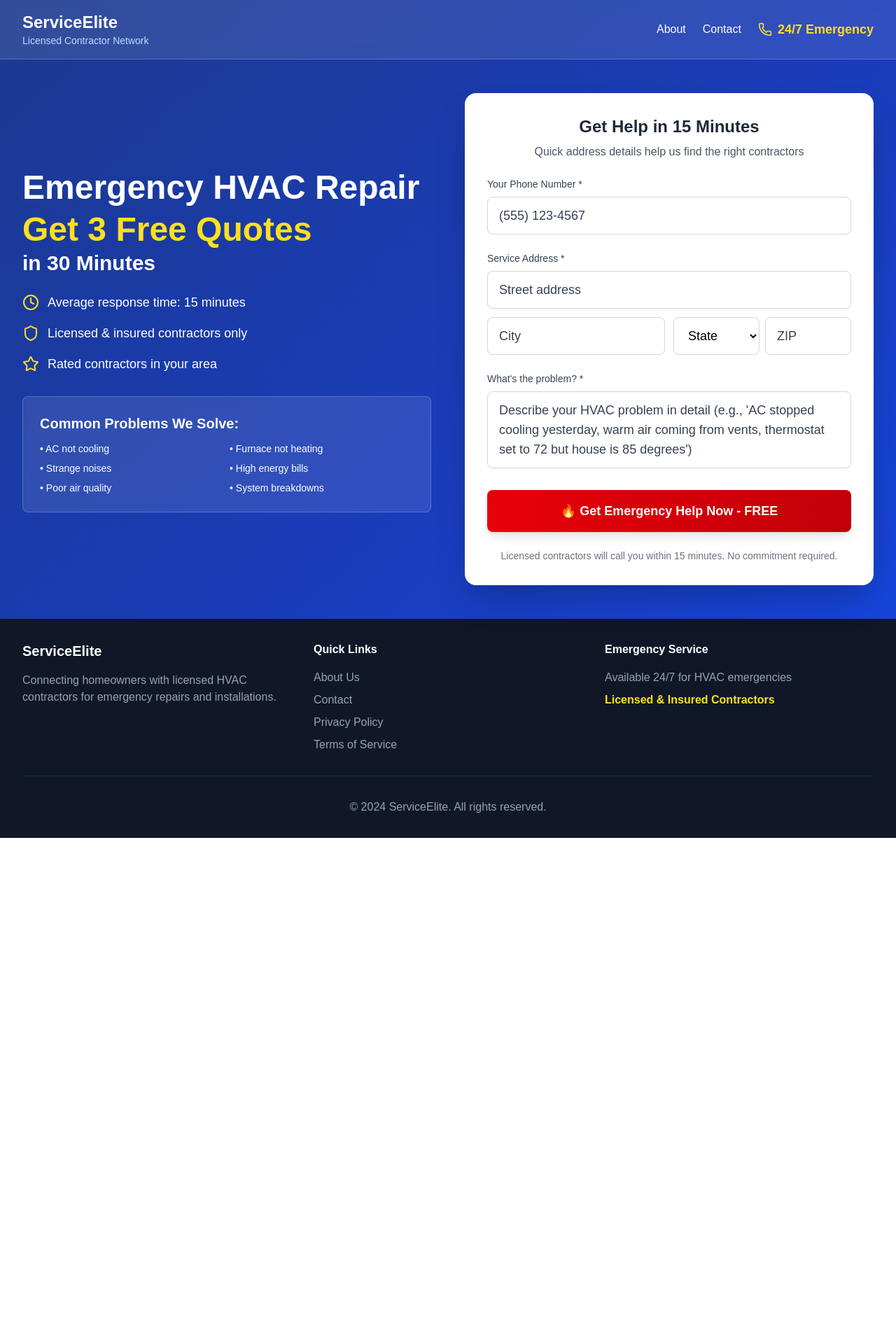
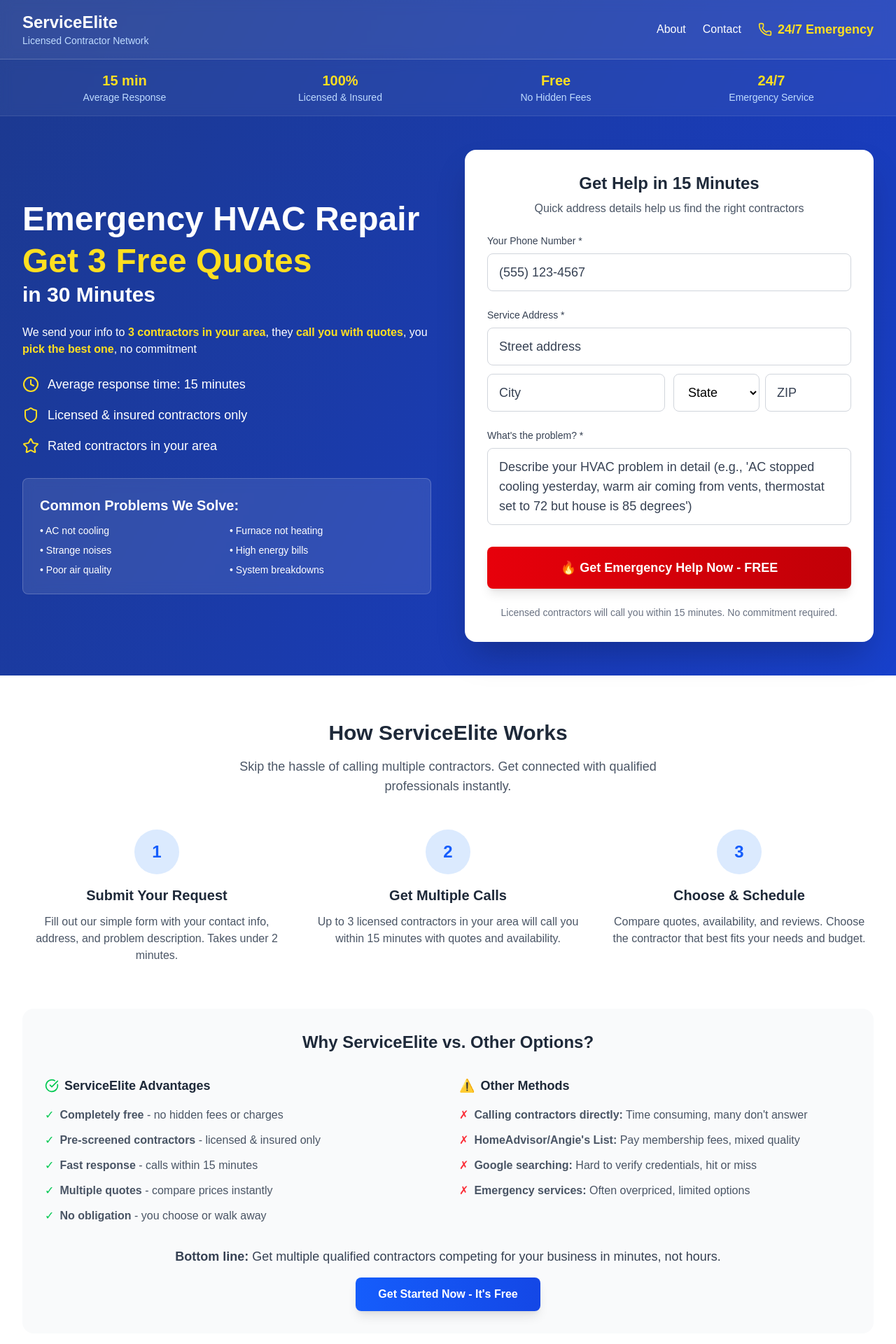
Before and after one commit to NPierce1798/QuickQuote, a Next.js app: page / in a window 1280 px wide. Shown: the top 1920 px of the page at 70% size. Before the commit the page ends 1197 px from the top, so only its background shows below. Built offline with nearby package versions, Linux system fonts and the light colour scheme; no server answers.

Commit message:
Added more clear instructions

```diff
--- a/src/app/page.js
+++ b/src/app/page.js
@@ -85,29 +85,9 @@
   };
 
   const handleSubmit = async (e) => {
-  e.preventDefault();
-
-  try {
-    console.log('Submitting form data:', formData);
-
-    const response = await fetch('/api/leads', {
-      method: 'POST',
-      headers: {
-        'Content-Type': 'application/json',
-      },
-      body: JSON.stringify(formData),
-    });
-
-    console.log('Response status:', response.status);
-
-    if (!response.ok) {
-      const errorData = await response.json();
-      console.error('API Error:', errorData);
-      throw new Error(`Failed to submit lead: ${errorData.error || response.statusText}`);
-    }
-
-    const result = await response.json();
-    console.log('Success result:', result);
+    e.preventDefault();
+    // TODO: Add your API call here
+    console.log('Form submitted:', formData);
 
     setIsSubmitted(true);
 
@@ -115,16 +95,6 @@
     setTimeout(() => setConfirmedContractors(1), 2000);
     setTimeout(() => setConfirmedContractors(2), 4000);
     setTimeout(() => setConfirmedContractors(3), 6000);
-
-  } catch (error) {
-    console.error('Form submission error:', error);
-    alert('Error submitting form: ' + error.message);
-  }
-};
-
-  const handleBackToHome = () => {
-    setIsSubmitted(false);
-    setConfirmedContractors(0); // Reset contractors count to 0
   };
 
   if (isSubmitted) {
@@ -157,7 +127,7 @@
           </div>
 
           <button
-            onClick={handleBackToHome}
+            onClick={() => setIsSubmitted(false)}
             className="w-full bg-gradient-to-r from-blue-600 to-blue-700 text-white font-semibold py-3 px-6 rounded-lg hover:from-blue-700 hover:to-blue-800 transition-all duration-200 shadow-lg hover:shadow-xl transform hover:-translate-y-0.5"
           >
             ← Back to Home
@@ -171,6 +141,30 @@
     <div className="min-h-screen bg-gradient-to-br from-blue-900 via-blue-800 to-blue-700">
       <Header />
 
+      {/* Trust Banner */}
+      <div className="bg-white/5 backdrop-blur-sm border-b border-white/10 py-4">
+        <div className="max-w-7xl mx-auto px-4 sm:px-6 lg:px-8">
+          <div className="grid grid-cols-2 md:grid-cols-4 gap-4 text-center text-white">
+            <div className="flex flex-col items-center">
+              <div className="text-lg md:text-xl font-bold text-yellow-300">15 min</div>
+              <div className="text-xs md:text-sm text-blue-200">Average Response</div>
+            </div>
+            <div className="flex flex-col items-center">
+              <div className="text-lg md:text-xl font-bold text-yellow-300">100%</div>
+              <div className="text-xs md:text-sm text-blue-200">Licensed & Insured</div>
+            </div>
+            <div className="flex flex-col items-center">
+              <div className="text-lg md:text-xl font-bold text-yellow-300">Free</div>
+              <div className="text-xs md:text-sm text-blue-200">No Hidden Fees</div>
+            </div>
+            <div className="flex flex-col items-center">
+              <div className="text-lg md:text-xl font-bold text-yellow-300">24/7</div>
+              <div className="text-xs md:text-sm text-blue-200">Emergency Service</div>
+            </div>
+          </div>
+        </div>
+      </div>
+
       <div className="max-w-7xl mx-auto px-4 sm:px-6 lg:px-8 py-12">
         <div className="grid lg:grid-cols-2 gap-12 items-center">
 
@@ -181,6 +175,7 @@
               <span className="block text-yellow-300">Get 3 Free Quotes</span>
               <span className="block text-2xl lg:text-3xl">in 30 Minutes</span>
             </h2>
+            <p className='text-md mb-6'>We send your info to <span className='text-yellow-300 font-bold'>3 contractors in your area</span>, they <span className='text-yellow-300 font-bold'>call you with quotes</span>, you <span className='text-yellow-300 font-bold'>pick the best one</span>, no commitment</p>
 
             <div className="space-y-4 mb-8">
               <div className="flex items-center">
@@ -211,7 +206,7 @@
           </div>
 
           {/* Right Column - Lead Form */}
-          <div className="bg-white rounded-2xl shadow-2xl p-8">
+          <div id="form" className="bg-white rounded-2xl shadow-2xl p-8">
             <div className="text-center mb-6">
               <h3 className="text-2xl font-bold text-gray-800 mb-2">Get Help in 15 Minutes</h3>
               <p className="text-gray-600">Quick address details help us find the right contractors</p>
@@ -362,6 +357,123 @@
         </div>
       </div>
 
+      {/* How It Works Section */}
+      <div className="bg-white py-16">
+        <div className="max-w-7xl mx-auto px-4 sm:px-6 lg:px-8">
+          <div className="text-center mb-12">
+            <h2 className="text-3xl font-bold text-gray-800 mb-4">How ServiceElite Works</h2>
+            <p className="text-lg text-gray-600 max-w-2xl mx-auto">
+              Skip the hassle of calling multiple contractors. Get connected with qualified professionals instantly.
+            </p>
+          </div>
+
+          <div className="grid md:grid-cols-3 gap-8 mb-16">
+            <div className="text-center">
+              <div className="bg-blue-100 rounded-full w-16 h-16 flex items-center justify-center mx-auto mb-4">
+                <span className="text-2xl font-bold text-blue-600">1</span>
+              </div>
+              <h3 className="text-xl font-semibold text-gray-800 mb-3">Submit Your Request</h3>
+              <p className="text-gray-600">
+                Fill out our simple form with your contact info, address, and problem description. Takes under 2 minutes.
+              </p>
+            </div>
+
+            <div className="text-center">
+              <div className="bg-blue-100 rounded-full w-16 h-16 flex items-center justify-center mx-auto mb-4">
+                <span className="text-2xl font-bold text-blue-600">2</span>
+              </div>
+              <h3 className="text-xl font-semibold text-gray-800 mb-3">Get Multiple Calls</h3>
+              <p className="text-gray-600">
+                Up to 3 licensed contractors in your area will call you within 15 minutes with quotes and availability.
+              </p>
+            </div>
+
+            <div className="text-center">
+              <div className="bg-blue-100 rounded-full w-16 h-16 flex items-center justify-center mx-auto mb-4">
+                <span className="text-2xl font-bold text-blue-600">3</span>
+              </div>
+              <h3 className="text-xl font-semibold text-gray-800 mb-3">Choose & Schedule</h3>
+              <p className="text-gray-600">
+                Compare quotes, availability, and reviews. Choose the contractor that best fits your needs and budget.
+              </p>
+            </div>
+          </div>
+
+          {/* Benefits Section */}
+          <div className="bg-gray-50 rounded-2xl p-8">
+            <h3 className="text-2xl font-bold text-gray-800 text-center mb-8">Why ServiceElite vs. Other Options?</h3>
+
+            <div className="grid md:grid-cols-2 gap-8">
+              <div>
+                <h4 className="text-lg font-semibold text-gray-800 mb-4 flex items-center">
+                  <CheckCircle className="w-5 h-5 text-green-500 mr-2" />
+                  ServiceElite Advantages
+                </h4>
+                <ul className="space-y-3 text-gray-600">
+                  <li className="flex items-start">
+                    <span className="text-green-500 mr-2">✓</span>
+                    <span><strong>Completely free</strong> - no hidden fees or charges</span>
+                  </li>
+                  <li className="flex items-start">
+                    <span className="text-green-500 mr-2">✓</span>
+                    <span><strong>Pre-screened contractors</strong> - licensed & insured only</span>
+                  </li>
+                  <li className="flex items-start">
+                    <span className="text-green-500 mr-2">✓</span>
+                    <span><strong>Fast response</strong> - calls within 15 minutes</span>
+                  </li>
+                  <li className="flex items-start">
+                    <span className="text-green-500 mr-2">✓</span>
+                    <span><strong>Multiple quotes</strong> - compare prices instantly</span>
+                  </li>
+                  <li className="flex items-start">
+                    <span className="text-green-500 mr-2">✓</span>
+                    <span><strong>No obligation</strong> - you choose or walk away</span>
+                  </li>
+                </ul>
+              </div>
+
+              <div>
+                <h4 className="text-lg font-semibold text-gray-800 mb-4 flex items-center">
+                  <span className="text-red-500 mr-2">⚠️</span>
+                  Other Methods
+                </h4>
+                <ul className="space-y-3 text-gray-600">
+                  <li className="flex items-start">
+                    <span className="text-red-500 mr-2">✗</span>
+                    <span><strong>Calling contractors directly:</strong> Time consuming, many don't answer</span>
+                  </li>
+                  <li className="flex items-start">
+                    <span className="text-red-500 mr-2">✗</span>
+                    <span><strong>HomeAdvisor/Angie's List:</strong> Pay membership fees, mixed quality</span>
+                  </li>
+                  <li className="flex items-start">
+                    <span className="text-red-500 mr-2">✗</span>
+                    <span><strong>Google searching:</strong> Hard to verify credentials, hit or miss</span>
+                  </li>
+                  <li className="flex items-start">
+                    <span className="text-red-500 mr-2">✗</span>
+                    <span><strong>Emergency services:</strong> Often overpriced, limited options</span>
+                  </li>
+                </ul>
+              </div>
+            </div>
+
+            <div className="text-center mt-8">
+              <p className="text-lg text-gray-700 mb-4">
+                <strong>Bottom line:</strong> Get multiple qualified contractors competing for your business in minutes, not hours.
+              </p>
+              <a
+                href="#form"
+                className="inline-block bg-gradient-to-r from-blue-600 to-blue-700 text-white font-semibold py-3 px-8 rounded-lg hover:from-blue-700 hover:to-blue-800 transition-all duration-200 shadow-lg hover:shadow-xl transform hover:-translate-y-0.5"
+              >
+                Get Started Now - It's Free
+              </a>
+            </div>
+          </div>
+        </div>
+      </div>
+
       <Footer />
     </div>
   );
```
